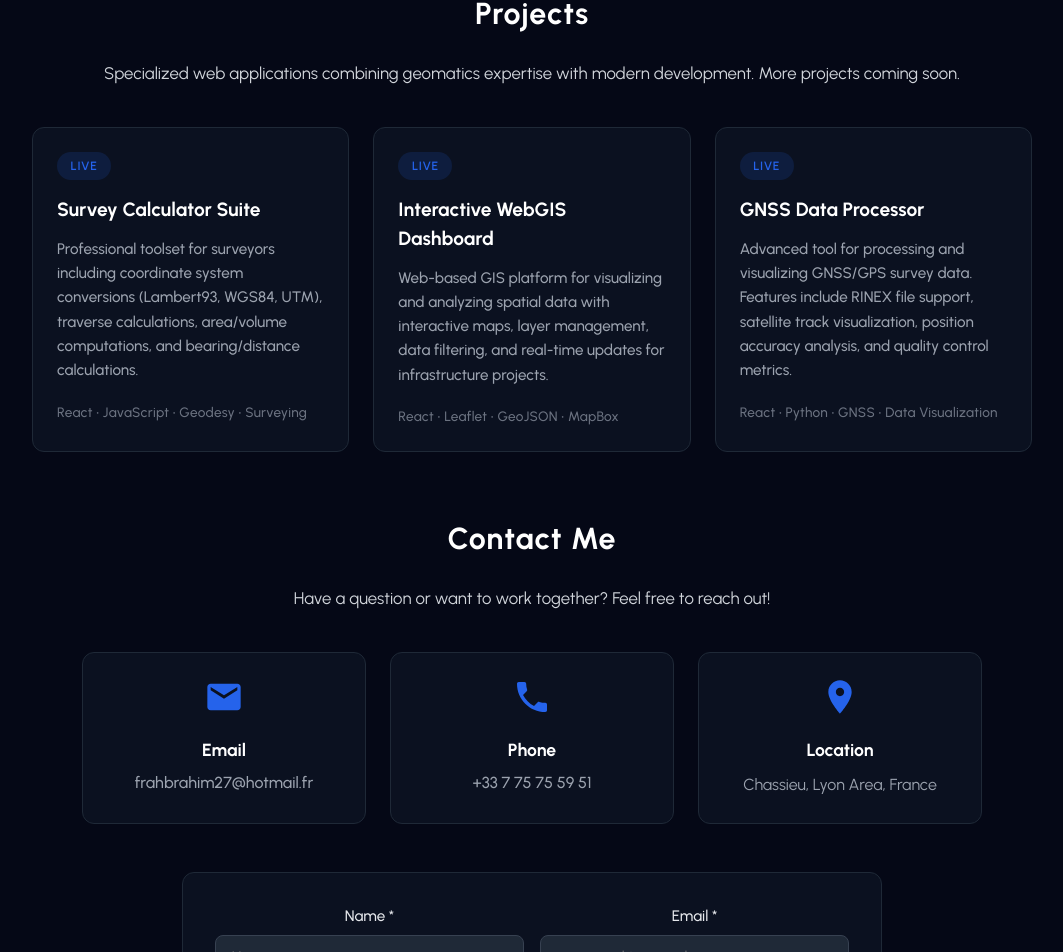
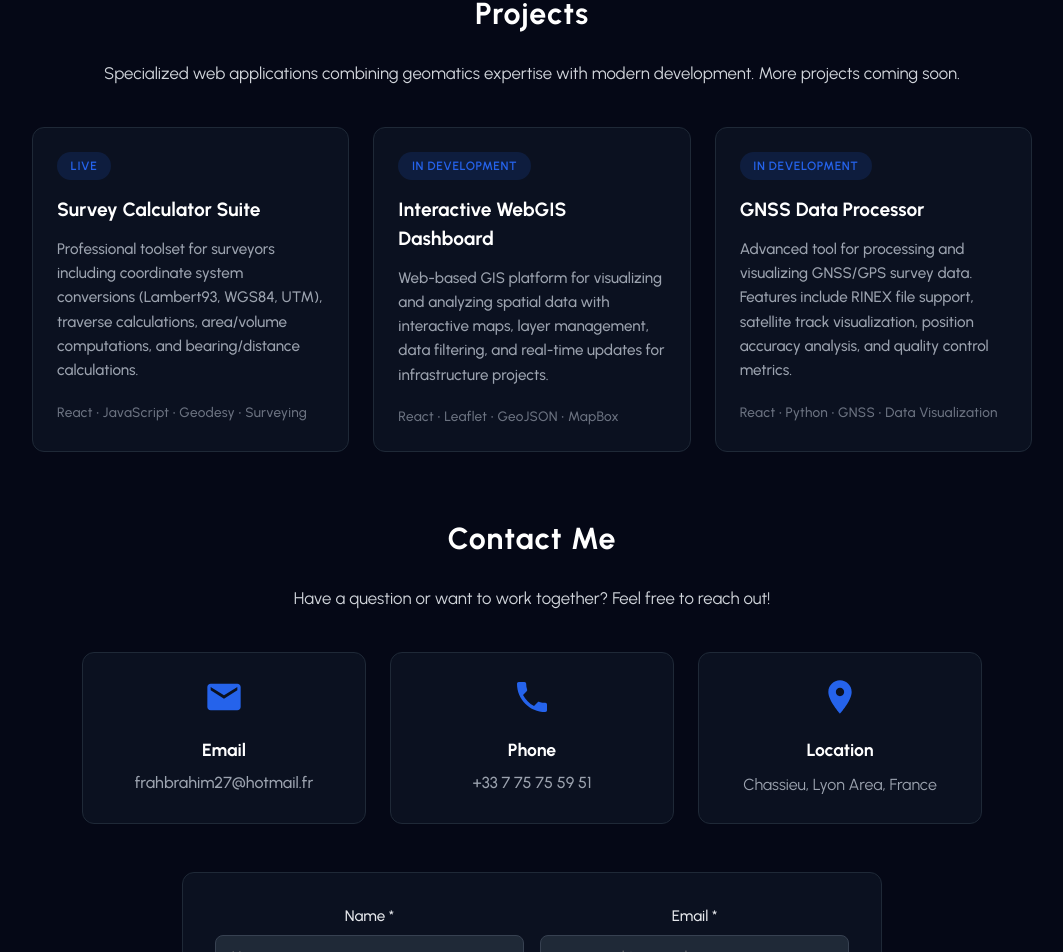
Before and after one commit to Brahim2700/ResponsivePortfolio_Frah_Brahim, a React (Vite) app in the folder vite-project/: page / in a window 1280 px wide. Shown: the part 4806-5758 px from the top of the page, without its empty margins (108-1171 px from the left). Built offline with nearby package versions, Linux system fonts and the light colour scheme; no server answers.

Commit message:
project changes status

```diff
--- a/vite-project/src/components/Projects.jsx
+++ b/vite-project/src/components/Projects.jsx
@@ -17,7 +17,7 @@ function Projects({ language }) {
           link: "https://survey-calculator-suite.vercel.app/"
         },
         {
-          tag: "Live",
+          tag: "In Development",
           title: "Interactive WebGIS Dashboard",
           description:
             "Web-based GIS platform for visualizing and analyzing spatial data with interactive maps, layer management, data filtering, and real-time updates for infrastructure projects.",
@@ -25,7 +25,7 @@ function Projects({ language }) {
           link: "https://gis-dash.vercel.app/"
         },
         {
-          tag: "Live",
+          tag: "In Development",
           title: "GNSS Data Processor",
           description:
             "Advanced tool for processing and visualizing GNSS/GPS survey data. Features include RINEX file support, satellite track visualization, position accuracy analysis, and quality control metrics.",
@@ -48,7 +48,7 @@ function Projects({ language }) {
           link: "https://survey-calculator-suite.vercel.app/"
         },
         {
-          tag: "En ligne",
+          tag: "En développement",
           title: "Tableau de Bord WebGIS Interactif",
           description:
             "Plateforme SIG web pour visualiser et analyser des données spatiales avec cartes interactives, gestion de couches, filtres de données et mises à jour en temps réel pour les projets d'infrastructure.",
@@ -56,7 +56,7 @@ function Projects({ language }) {
           link: "https://gis-dash.vercel.app/"
         },
         {
-          tag: "En ligne",
+          tag: "En développement",
           title: "Processeur de Données GNSS",
           description:
             "Outil avancé pour traiter et visualiser les données de levés GNSS/GPS. Fonctionnalités: support des fichiers RINEX, visualisation des trajectoires satellites, analyse de précision et indicateurs de contrôle qualité.",
```
